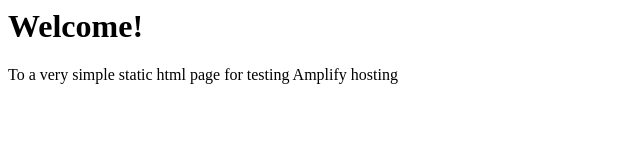
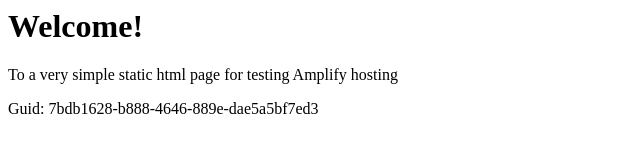
Before and after one commit to amplify-github-test-hkg/Github-PR-Commit-Integration-Test-DoNotTouch-Gith-OKSLNVO2-v1-preprod-ap-east-1, a website: page src/index.html in a window 1280 px wide. Shown: the whole page, without its empty margins (0-640 px from the left). Drawn offline with Linux system fonts and the light colour scheme.

Commit message:
commit from integ tests

```diff
--- a/src/index.html
+++ b/src/index.html
@@ -1,3 +1,5 @@
+
+
 <html lang="en">
 
 <head>
@@ -10,6 +12,6 @@
 <body>
     <h1>Welcome!</h1>
     <p>To a very simple static html page for testing Amplify hosting</p>
-</body>
+    <p>Guid: 7bdb1628-b888-4646-889e-dae5a5bf7ed3</p></body>
 
 </html>
```
